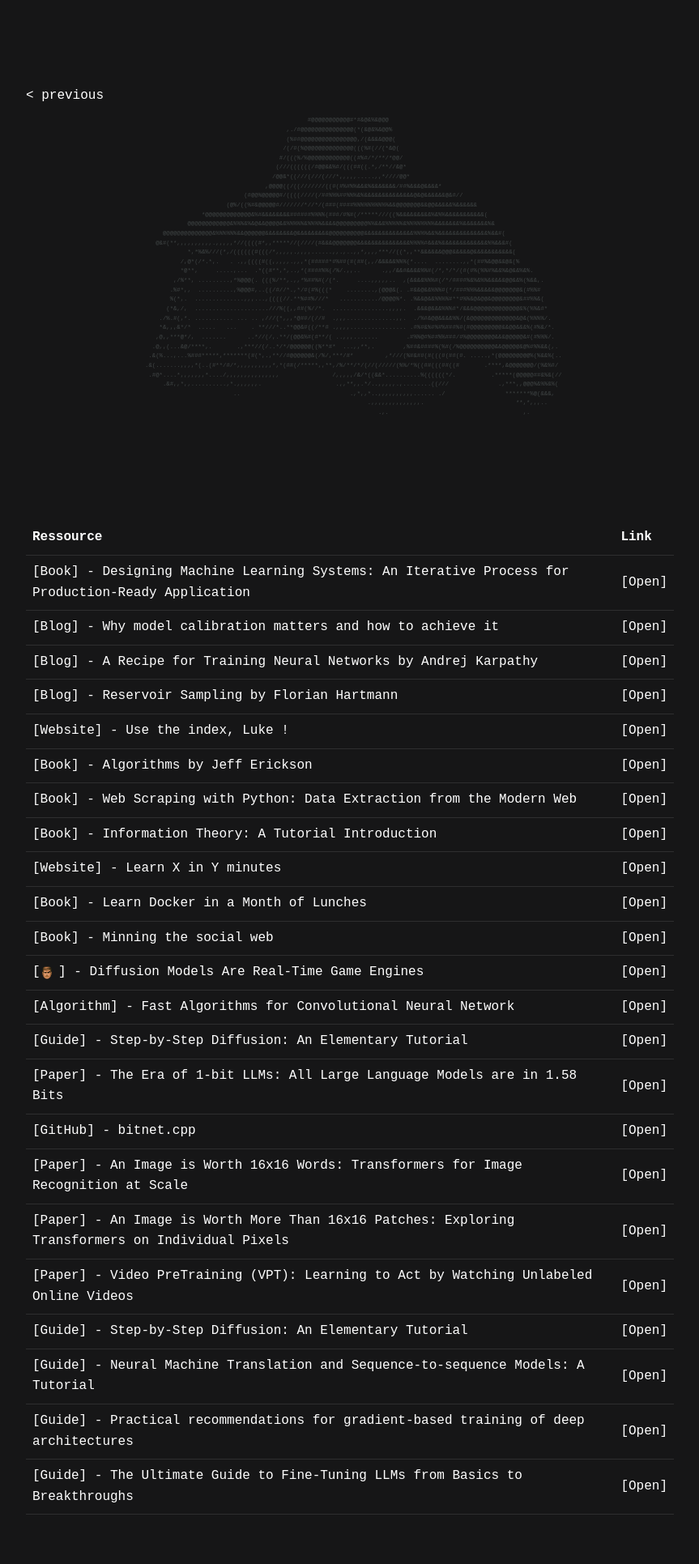
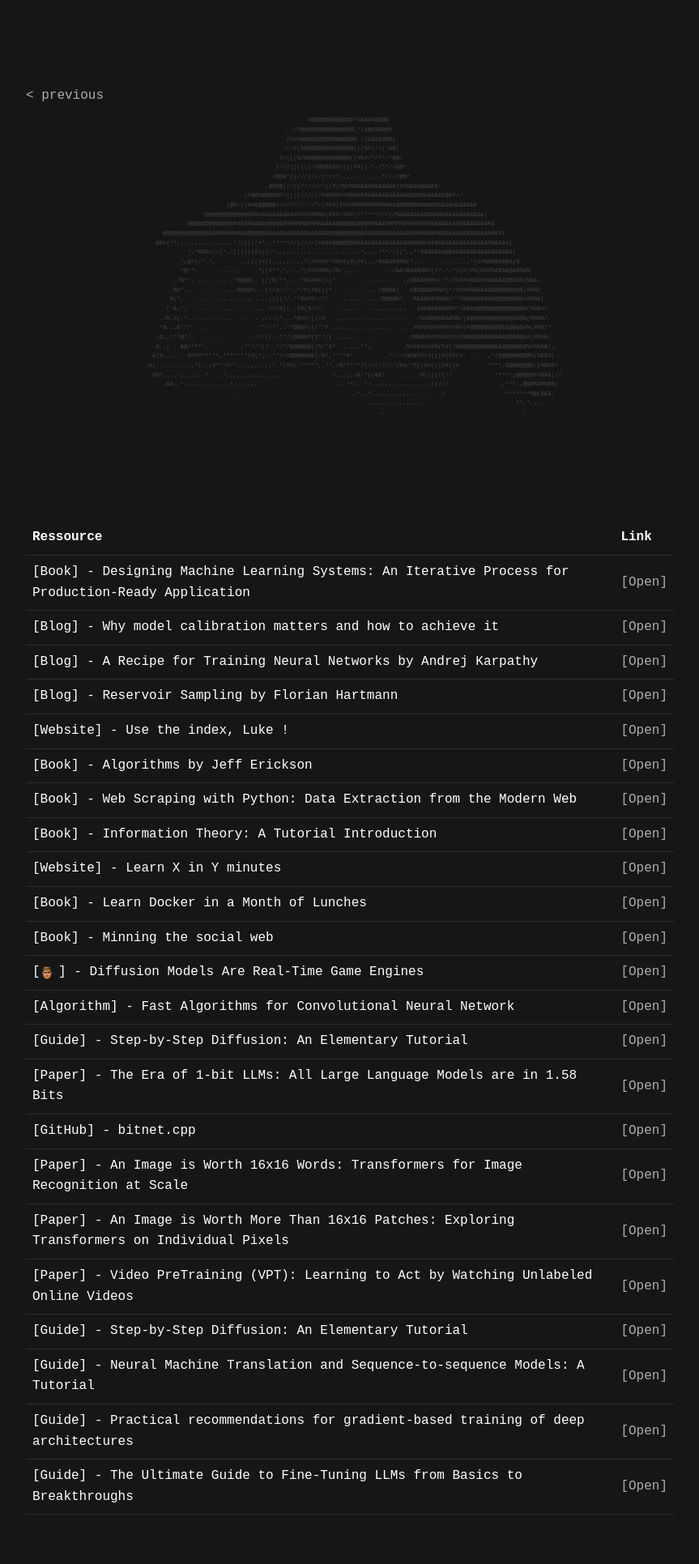
Before and after one commit to tayheau/tayheau.github.io, a Jekyll site: the page to_read.html, which Jekyll copies as it is, in a window 1280 px wide. Shown: the whole page at 81% size, without its empty margins (208-1071 px from the left). Built offline with Jekyll 4.4.1, drawn with Linux system fonts in a browser that asks for light colours.

Commit message:
Update to_read.html

```diff
--- a/to_read.html
+++ b/to_read.html
@@ -49,7 +49,7 @@
     }
     a {
         text-decoration: none;
-        color: var(--link-color);
+        color: var(--lnk-color);
         transition: color 0.3s ease;
     }
     a:hover {
```
